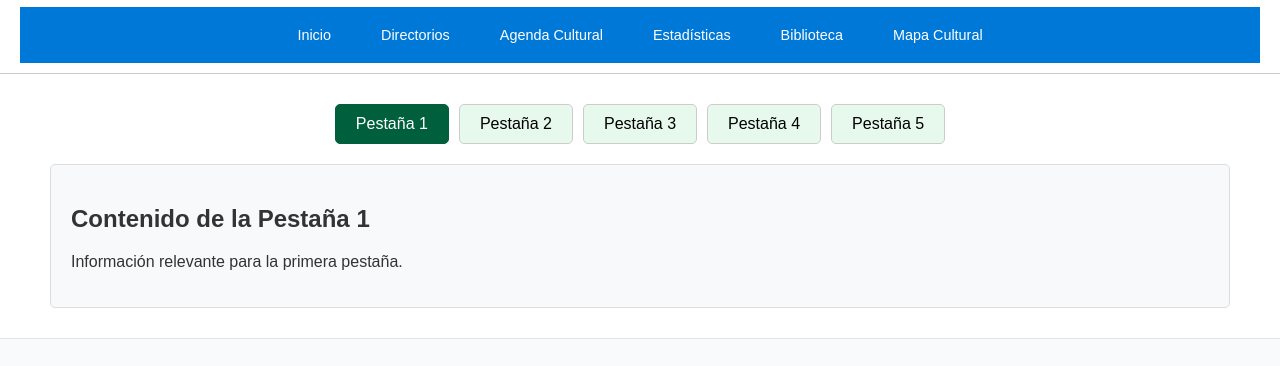
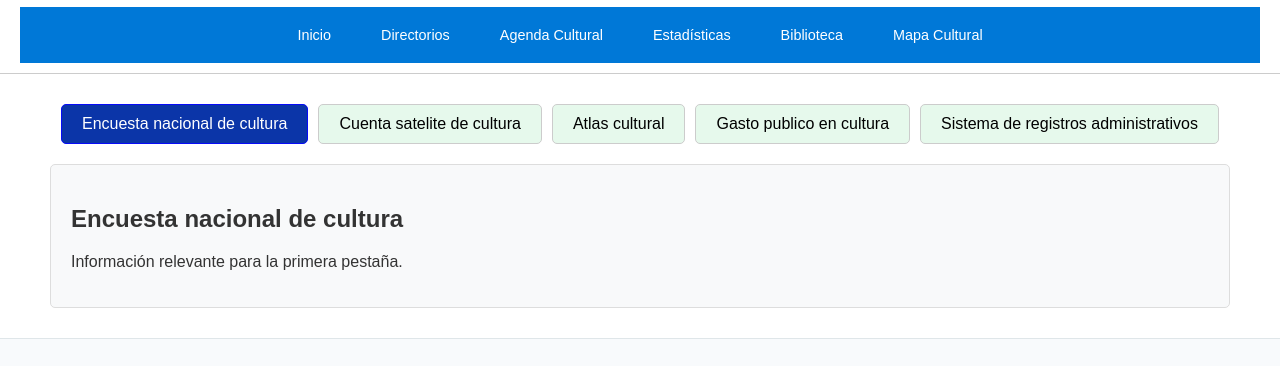
Before and after one commit to Bojtronic/JP_TCU, a plain HTML site: page src/view/estadisticas.html in a window 1280 px wide. Shown: the part 81-447 px from the top of the page. Drawn offline with Linux system fonts and the light colour scheme.

Commit message:
Estadisticas

```diff
--- a/src/styles/estadisticas.css
+++ b/src/styles/estadisticas.css
@@ -22,9 +22,9 @@
 }
 
 .tab-buttons button.active {
-    background-color: #005f3c;
+    background-color: #0b35a8;
     color: #fff;
-    border-color: #005f3c;
+    border-color: #070bf7;
 }
 
 .tab-content {
--- a/src/view/estadisticas.html
+++ b/src/view/estadisticas.html
@@ -15,32 +15,32 @@
     <div class="tabs-container">
         <!-- Botones de pestañas -->
         <div class="tab-buttons">
-            <button class="tab-btn active" data-tab="1">Pestaña 1</button>
-            <button class="tab-btn" data-tab="2">Pestaña 2</button>
-            <button class="tab-btn" data-tab="3">Pestaña 3</button>
-            <button class="tab-btn" data-tab="4">Pestaña 4</button>
-            <button class="tab-btn" data-tab="5">Pestaña 5</button>
+            <button class="tab-btn active" data-tab="1">Encuesta nacional de cultura</button>
+            <button class="tab-btn" data-tab="2">Cuenta satelite de cultura</button>
+            <button class="tab-btn" data-tab="3">Atlas cultural</button>
+            <button class="tab-btn" data-tab="4">Gasto publico en cultura</button>
+            <button class="tab-btn" data-tab="5">Sistema de registros administrativos</button>
         </div>
 
         <!-- Contenido de las pestañas -->
         <div id="tab-1" class="tab-content active">
-            <h2>Contenido de la Pestaña 1</h2>
+            <h2>Encuesta nacional de cultura</h2>
             <p>Información relevante para la primera pestaña.</p>
         </div>
         <div id="tab-2" class="tab-content">
-            <h2>Contenido de la Pestaña 2</h2>
+            <h2>Cuenta satelite de cultura</h2>
             <p>Información relevante para la segunda pestaña.</p>
         </div>
         <div id="tab-3" class="tab-content">
-            <h2>Contenido de la Pestaña 3</h2>
+            <h2>Atlas cultural</h2>
             <p>Información relevante para la tercera pestaña.</p>
         </div>
         <div id="tab-4" class="tab-content">
-            <h2>Contenido de la Pestaña 4</h2>
+            <h2>Gasto publico en cultura</h2>
             <p>Información relevante para la cuarta pestaña.</p>
         </div>
         <div id="tab-5" class="tab-content">
-            <h2>Contenido de la Pestaña 5</h2>
+            <h2>Sistema de registros administrativos</h2>
             <p>Información relevante para la quinta pestaña.</p>
         </div>
     </div>
```
